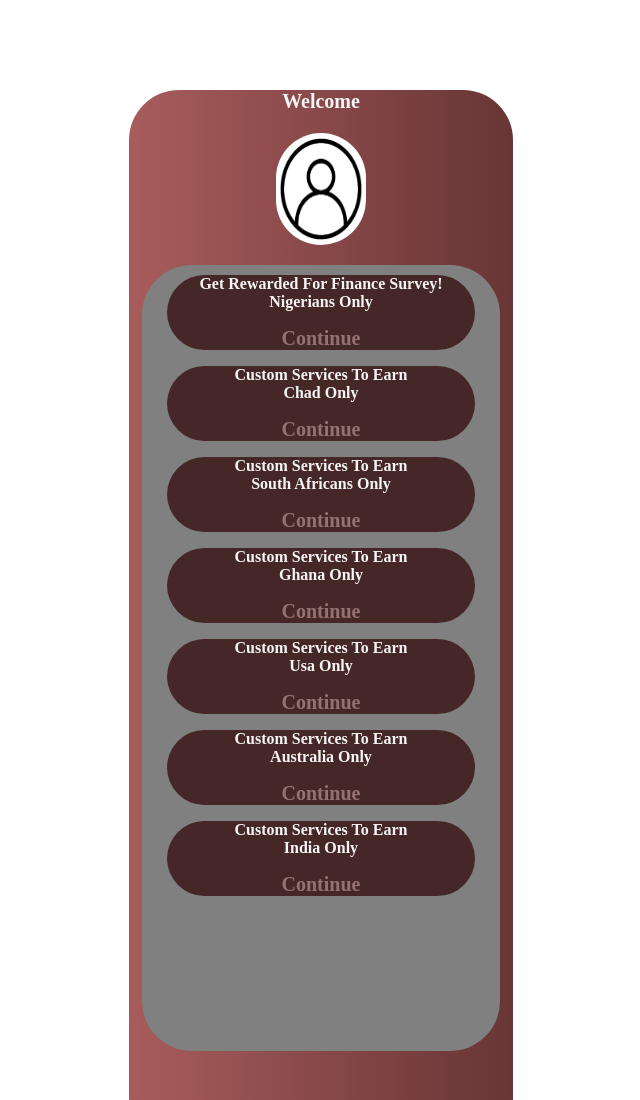
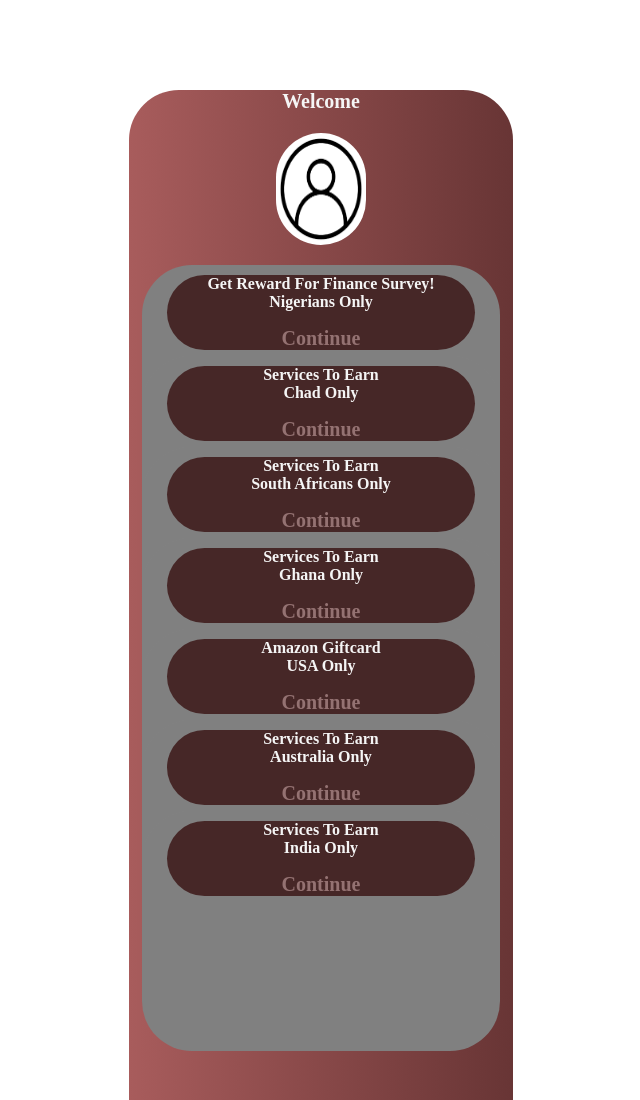
Before and after one commit to alexanderlazarus/sessions, a plain HTML site: page index.html in a window 1280 px wide. Shown: the top 1100 px of the page, without its empty margins (383-1023 px from the left). Drawn offline with Linux system fonts and the light colour scheme.

Commit message:
Add files via upload

```diff
--- a/index.html
+++ b/index.html
@@ -13,39 +13,39 @@
         <img src="images.png" alt="">
         <div class="middle-name">
             <div class="cover">
-            <p><b> Get Rewarded for Finance Survey!<br>nigerians only<b></p>
+            <p><b> Get Reward for Finance Survey!<br>nigerians only<b></p>
         <a href="https://playabledownload.com/show.php?l=0&u=1297728&id=36519&tracking_id=">continue</a>
     </div>
 
     <div class="middle-name">
         <div class="cover">
-        <p><b>custom services to earn<br>chad only<b></p>
+        <p><b>services to earn<br>chad only<b></p>
     <a href="linksToSite">continue</a>
 </div>
 
 <div class="middle-name">
     <div class="cover">
-    <p><b>custom services to earn<br>south Africans only<b></p>
+    <p><b>services to earn<br>south Africans only<b></p>
 <a href="linksToSite">continue</a>
 </div>
 
 <div class="middle-name">
     <div class="cover">
-    <p><b>custom services to earn<br>ghana only<b></p>
+    <p><b>services to earn<br>ghana only<b></p>
 <a href="linksToSite">continue</a>
 </div>
 
 
 <div class="middle-name">
     <div class="cover">
-    <p><b>custom services to earn<br>usa only<b></p>
+    <p><b>amazon giftcard<br>USA only<b></p>
 <a href="linksToSite">continue</a>
 </div>
 
 
 <div class="middle-name">
     <div class="cover">
-    <p><b>custom services to earn<br>australia only<b></p>
+    <p><b>services to earn<br>australia only<b></p>
 <a href="linksToSite">continue</a>
 </div>
 
@@ -53,7 +53,7 @@
 
 <div class="middle-name">
     <div class="cover">
-    <p><b>custom services to earn<br>india only<b></p>
+    <p><b>services to earn<br>india only<b></p>
 <a href="linksToSite">continue</a>
 </div>
         </div>
--- a/taplink.css
+++ b/taplink.css
@@ -96,27 +96,6 @@
 
 
 
-
-
-
-
-
-
-
-
-
-
-
-
-
-
-
-
-
-
-
-
-
 @media screen and (min-width:481px) and (max-width:760px) {
     body{
         margin:7% 40%;
@@ -163,3 +142,11 @@
         text-decoration: none;
     }
 }
+@media screen (min-width:320px;) {
+ .middle-name{
+width: 900vw;
+height: 988;
+    }
+ img{  {
+ }
+}
```
